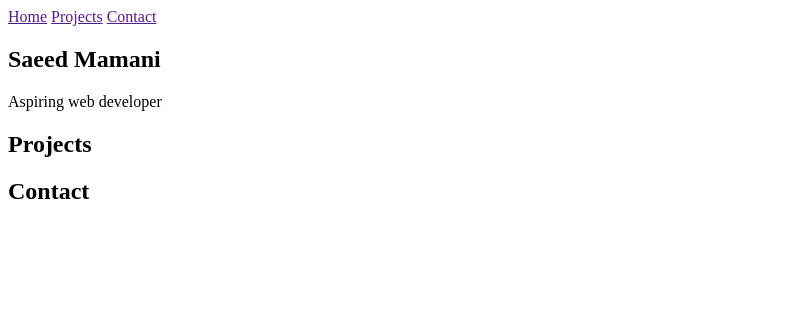
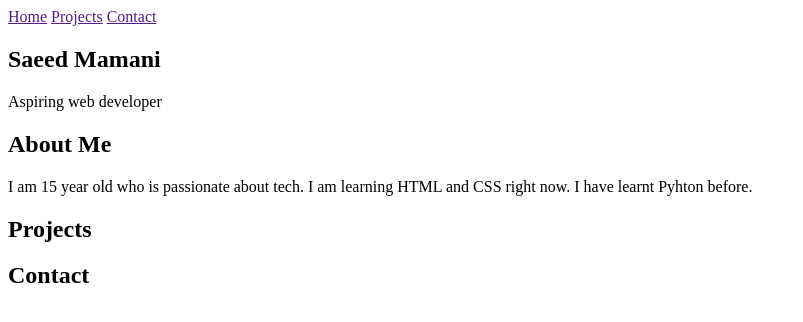
Before and after one commit to Section33-ops/my-portfolio, a plain HTML site: page index.html in a window 1280 px wide. Shown: the whole page, without its empty margins (0-803 px from the left). Drawn offline with Linux system fonts and the light colour scheme.

Commit message:
Add about me section

```diff
--- a/index.html
+++ b/index.html
@@ -22,6 +22,13 @@
       </section>
 
       <section>
+        <h2>About Me</h2>
+        <p>
+          I am 15 year old who is passionate about tech. I am learning HTML and
+          CSS right now. I have learnt Pyhton before.
+        </p>
+      </section>
+      <section>
         <h2>Projects</h2>
       </section>
 
```
